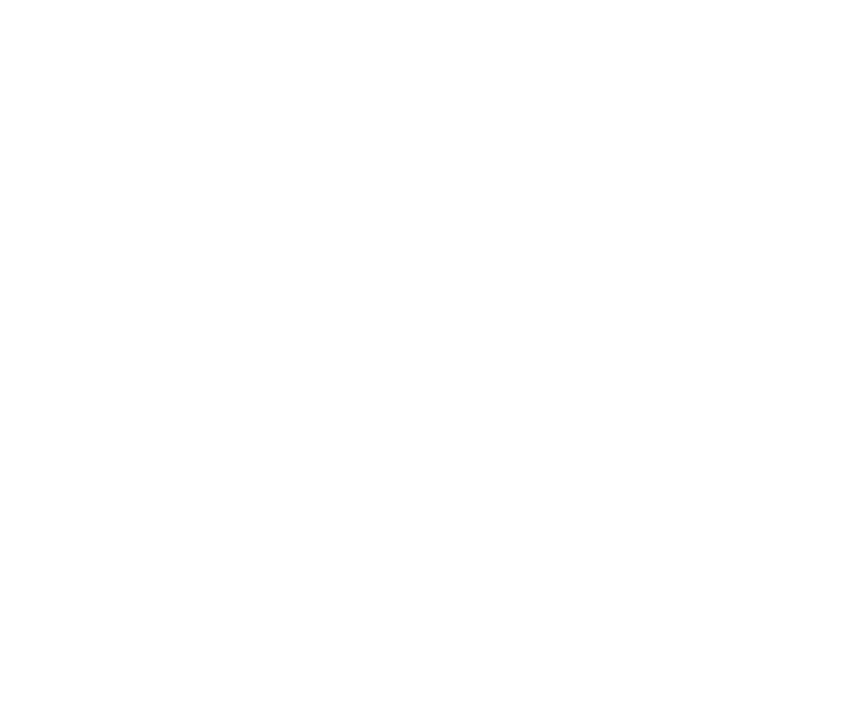
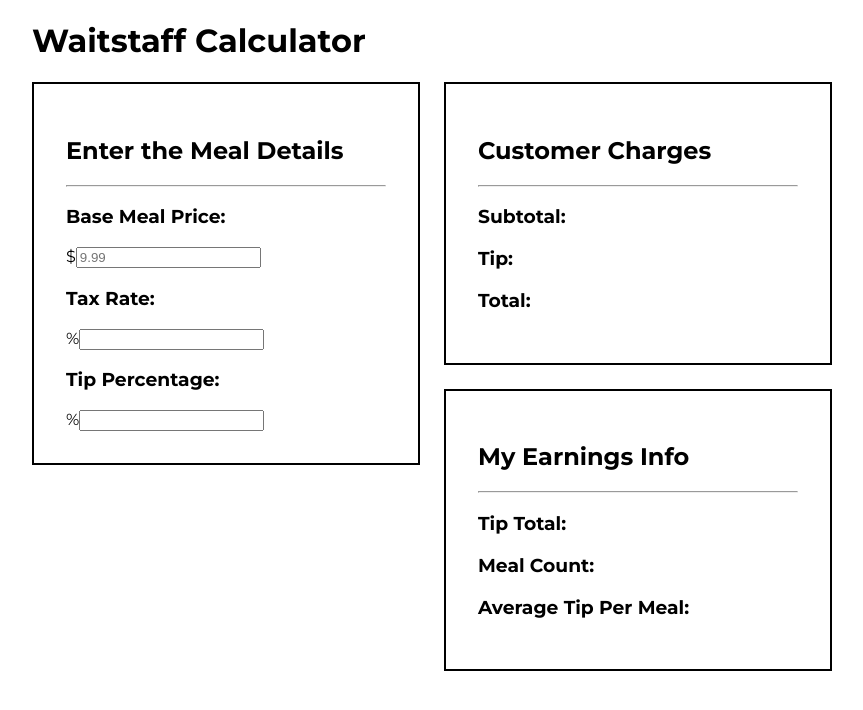
Before and after one commit to bonnichiwa/waitstaff-calculator, a plain HTML site: page index.html in a window 1280 px wide. Shown: the whole page, without its empty margins (208-1071 px from the left). Drawn offline with nearby package versions, Linux system fonts and the light colour scheme.

Commit message:
basic html/css structure laid out

```diff
--- a/css/styles.css
+++ b/css/styles.css
@@ -0,0 +1,27 @@
+body {
+  max-width: 50em;
+  margin-left: auto;
+  margin-right: auto;
+  font-family: 'Montserrat', sans-serif;
+}
+
+.meal-details,
+.customer-charges,
+.earnings-info {
+  border: 2px solid black;
+  width: 20em;
+  padding: 2em;
+}
+
+.meal-details {
+  float: left;
+}
+
+.customer-charges {
+  float: right;
+  margin-bottom: 1.5em;
+}
+
+.earnings-info {
+  float: right;
+}
--- a/index.html
+++ b/index.html
@@ -4,13 +4,45 @@
   <meta charset="UTF-8">
   <title>Waitstaff Calculator</title>
 
+  <link href='https://fonts.googleapis.com/css?family=Montserrat:400,700' rel='stylesheet' type='text/css'>
   <link rel="stylesheet" type="text/css" href="css/styles.css">
 
   <script src= "http://ajax.googleapis.com/ajax/libs/angularjs/1.3.14/angular.min.js"></script>
   <script src="js/script.js"></script>
 </head>
 
-<body>
+<body ng-app="">
+
+  <header>
+    <h1>Waitstaff Calculator</h1>
+  </header>
+
+  <div class="meal-details">
+    <h2>Enter the Meal Details</h2>
+    <hr>
+    <h3>Base Meal Price:</h3>
+    $<input type="number" ng-model="mealprice" placeholder="9.99" />
+    <h3>Tax Rate:</h3>
+    %<input type="number" />
+    <h3>Tip Percentage:</h3>
+    %<input type="number" />
+  </div>
+
+  <div class="customer-charges">
+    <h2>Customer Charges</h2>
+    <hr>
+    <h3>Subtotal: {{ mealprice | currency }}</h3>
+    <h3>Tip:</h3>
+    <h3>Total:</h3>
+  </div>
+
+  <div class="earnings-info">
+    <h2>My Earnings Info</h2>
+    <hr>
+    <h3>Tip Total:</h3>
+    <h3>Meal Count:</h3>
+    <h3>Average Tip Per Meal:</h3>
+  </div>
 
 </body>
 </html>
```
